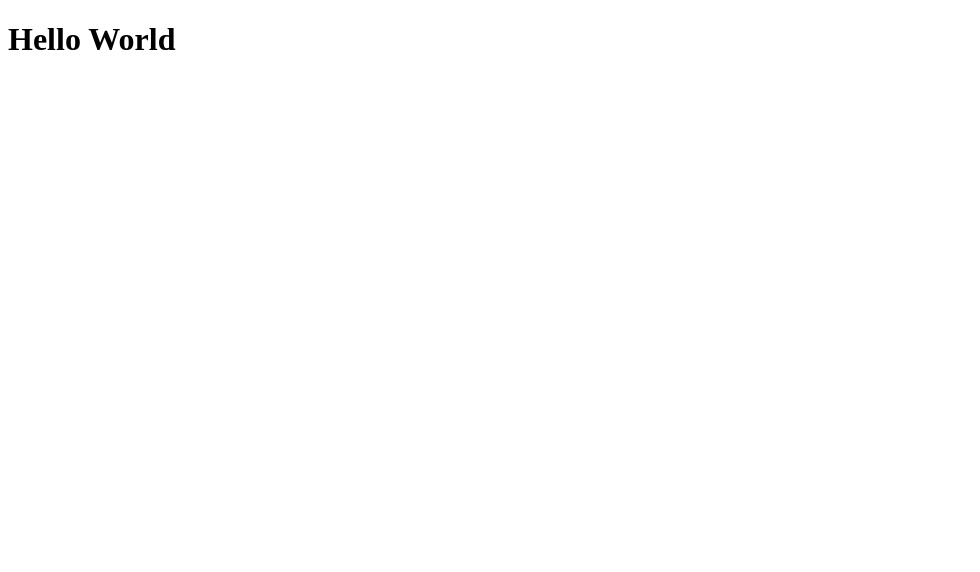
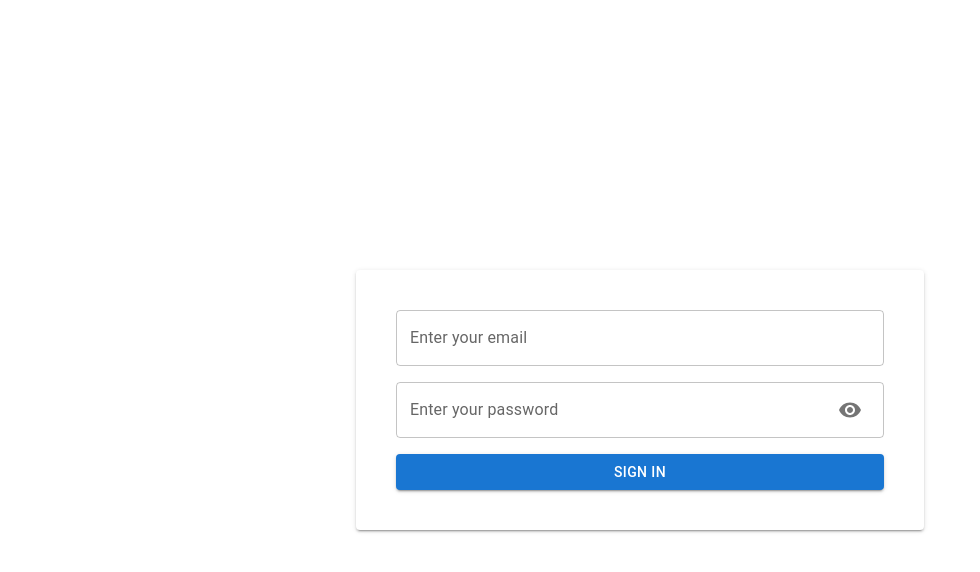
Before and after one commit to stanislavBozhanov/character-academy, a React app: page / in a window 1280 px wide. Shown: the top 572 px of the page, without its empty margins (0-980 px from the left). Built offline with nearby package versions, Linux system fonts and the light colour scheme.

Commit message:
Add Login form

```diff
--- a/package.json
+++ b/package.json
@@ -19,6 +19,10 @@
   },
   "homepage": "https://github.com/stanislavBozhanov/character-academy#readme",
   "dependencies": {
+    "@emotion/react": "^11.10.5",
+    "@emotion/styled": "^11.10.5",
+    "@mui/icons-material": "^5.11.0",
+    "@mui/material": "^5.11.3",
     "express": "^4.18.2",
     "jsonwebtoken": "^9.0.0",
     "passport": "^0.6.0",
--- /dev/null
+++ b/src/Login.tsx
@@ -0,0 +1,54 @@
+import React from 'react';
+import { Container, Paper, TextField, Button, InputAdornment, IconButton } from '@mui/material';
+import Grid from '@mui/material/Unstable_Grid2';
+import { Visibility, VisibilityOff } from '@mui/icons-material';
+
+const Login = () => {
+  const [showPassword, setShowPassword] = React.useState(false);
+  const handleClickShowPassword = () => setShowPassword((show) => !show);
+  const handleMouseDownPassword = (event: React.MouseEvent<HTMLButtonElement>) => {
+    event.preventDefault();
+  };
+
+  return (
+    <div>
+      <Container maxWidth='sm'>
+        <Grid container spacing={2} direction='column' style={{ minHeight: '100vh'}} justifyContent='center'>
+          <Paper elevation={2} sx={{ padding: 5}}>
+            <Grid container spacing={2} direction='column'>
+              <Grid>
+                <TextField type='email' fullWidth label='Enter your email' placeholder='Email address' variant='outlined'/>
+              </Grid>
+              <Grid>
+                <TextField
+                  type={showPassword ? 'text': 'password'}
+                  fullWidth label='Enter your password'
+                  placeholder='Password'
+                  variant='outlined'
+                  InputProps={{
+                    endAdornment: (
+                      <InputAdornment position="end">
+                        <IconButton
+                          aria-label="toggle password visibility"
+                          onClick={handleClickShowPassword}
+                          onMouseDown={handleMouseDownPassword}
+                        >
+                          {showPassword ? <VisibilityOff /> : <Visibility />}
+                        </IconButton>
+                      </InputAdornment>
+                    )
+                  }}
+                />
+              </Grid>
+              <Grid>
+                <Button fullWidth variant='contained'>Sign In</Button>
+              </Grid>
+            </Grid>
+          </Paper>
+        </Grid>
+      </Container>
+    </div>
+  )
+};
+
+export default Login;
--- a/src/index.tsx
+++ b/src/index.tsx
@@ -1,4 +1,6 @@
 import React from 'react';
-import ReactDOM from 'react-dom';
+import * as ReactDOM from 'react-dom/client';
+import Login from './Login';
 
-ReactDOM.render(<h1>Hello World</h1>, document.getElementById('root'));
+const root = ReactDOM.createRoot(document.getElementById('root'));
+root.render(<Login />);
--- a/webpack.config.js
+++ b/webpack.config.js
@@ -2,6 +2,7 @@ const path = require('path');
 const HtmlWebpackPlugin = require('html-webpack-plugin');
 
 module.exports = {
+  devtool: 'eval-source-map', // for production just "source-map"
   entry: path.join(__dirname, 'src', 'index.tsx'),
   output: {
     path: path.resolve(__dirname, 'dist'),
@@ -9,6 +10,7 @@ module.exports = {
   plugins: [
     new HtmlWebpackPlugin({
       template: path.join(__dirname, 'src', 'index.html'),
+      favicon: path.join(__dirname, 'src/public', 'favicon.ico'),
     }),
   ],
   module: {
```
Also changed, not shown: src/App.tsx (added, +9 -0 lines), 2 other files (tests, documents, lock files or other folders).
